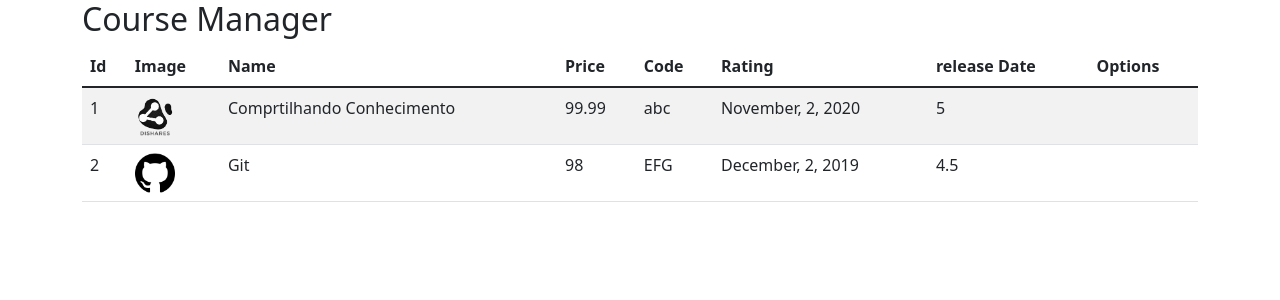
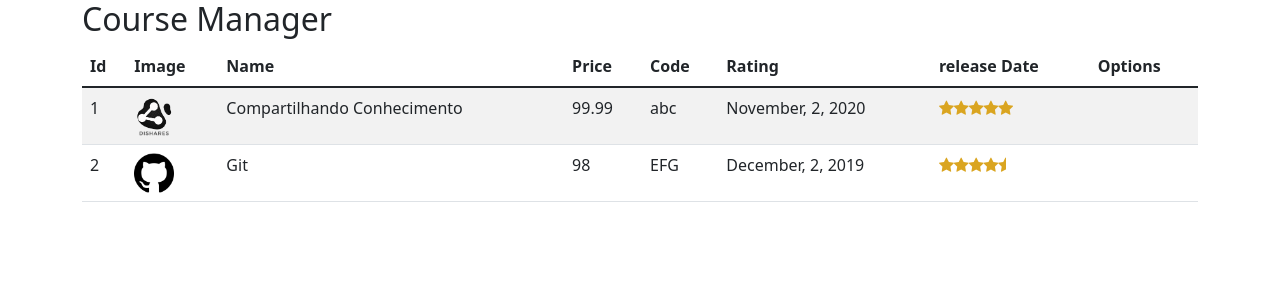
Before and after one commit to diegorofe/Curso-DIO-Angular, an Angular app: page / in a window 1280 px wide. Shown: the top 300 px of the page. Built offline with nearby package versions, Linux system fonts and the light colour scheme.

Commit message:
insert stars

```diff
--- a/src/app/courses/course-list.component.html
+++ b/src/app/courses/course-list.component.html
@@ -24,7 +24,7 @@
     <td>{{course.code}}</td>
     <td>{{course.releaseDate}}</td>
     <td>
-        {{course.rating}}
+        <app-star  [rating]= "course.rating"> </app-star>
     </td>
     <td></td>
         </tr>
--- a/src/app/courses/course-list.component.ts
+++ b/src/app/courses/course-list.component.ts
@@ -15,7 +15,7 @@ ngOnInit(): void{
 this.course = [
     {
         id: 1,
-        name: 'Comprtilhando Conhecimento',
+        name: 'Compartilhando Conhecimento',
         imageUrl: '/assets/images/4.png',
         price: 99.99,
         code: 'abc',
--- a/src/app/star/star.component.css
+++ b/src/app/star/star.component.css
@@ -0,0 +1,4 @@
+.crop{
+    overflow: hidden;
+    color: goldenrod;
+}
--- a/src/app/star/star.component.html
+++ b/src/app/star/star.component.html
@@ -1,4 +1,4 @@
-<div class = "crop" class[style.width.px] = "starWidth" [title]="rating">
+<div class = "crop" [style.width.px] = "starWidth" [title]="rating">
     <div style="width: 100px">
         <span class="fa fa-star"></span>
         <span class="fa fa-star"></span>
--- a/src/app/star/star.component.ts
+++ b/src/app/star/star.component.ts
@@ -9,7 +9,7 @@ import { Component, Input, OnChanges } from "@angular/core";
 export class StarComponent implements OnChanges{
 
     @Input()
-    'rating': number = 0;
+    rating: number = 0;
 
     'starWidth': number;
 
```
